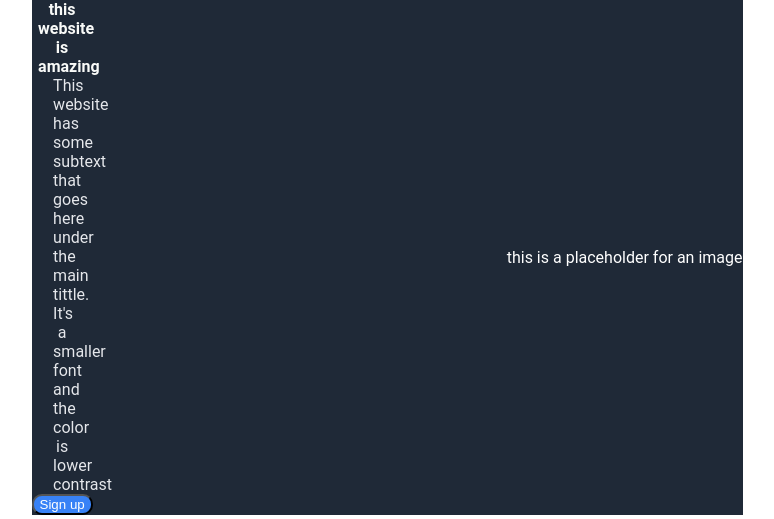
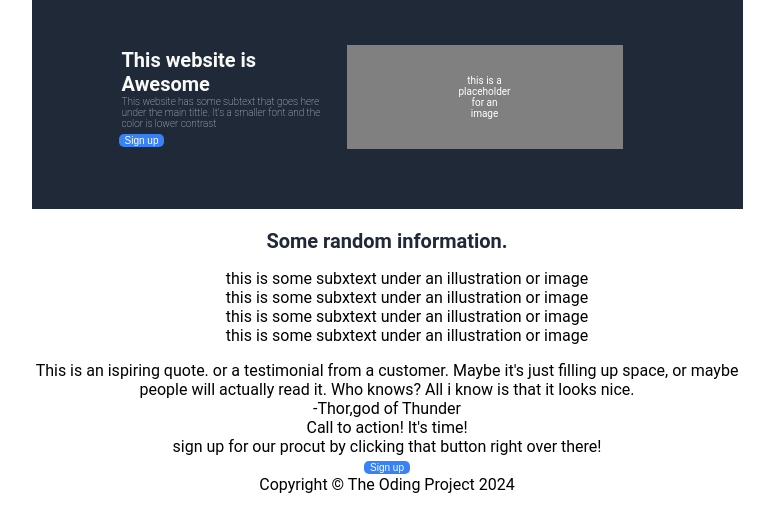
Before and after one commit to dadi1/odin-flexbox, a plain HTML site: page index.html in a window 1280 px wide. Shown: the part 51-570 px from the top of the page, without its empty margins (253-1027 px from the left). Drawn offline with Linux system fonts and the light colour scheme.

Commit message:
intro done

```diff
--- a/index.html
+++ b/index.html
@@ -17,11 +17,11 @@
             </div>
             <div class="intro">
                 <div class="text">
-                    <div class="main-text">this website is amazing</div>
+                    <div class="main-text">This website is Awesome</div>
                     <div class="sub-text">This website has some subtext that goes here under the main tittle. It's a smaller font and the color is lower contrast</div>
                     <button class="button1">Sign up</button>
                 </div>
-                <div class="intro-image-message">this is a placeholder for an image</div>
+                <div id="noimage">this is a placeholder for an image</div>
             </div>
             <div class="main">
                 <div class="main-tittle">Some random information.</div>
--- a/styles.css
+++ b/styles.css
@@ -30,7 +30,7 @@ body{
     color:#f9f9f9;
     text-decoration: none;
     gap: 15px;
-    margin-right: 90px;
+    margin-right: 120px;
 }
 
 ul{
@@ -48,35 +48,56 @@ li {
     margin-bottom: 10px;
     align-items: center;
     justify-content: space-between;
+    padding-bottom:60px;
 }
 
 .text{
+    margin-left: 90px;
     display:flex;
     flex-direction: column;
     align-items: center;
+    margin-right:25px;
+    text-align:left;
+    margin-top:45px;
 }
 
 .main-text{
-    width: 48px;
+    font-size: 20px;
     font-weight: bold;
-    color:#F9FAF8
+    color:#F9FAF8;
+    width:200px;
 }
 
 .sub-text{
-    width: 18px;
+    font-size: 10px;
     color:#e5e7eb;
+    font-weight: lighter;
+}
+
+.button1{
+    margin-left: -160px;
+    margin-top: 5px;
 }
 
 button{
     background-color:#3882f6 ;
+    font-size: 10px;
     color:white;
-    border-radius: 10px;
+    border-radius: 5px;
     margin:0;
+    border-bottom: none;
+    border-top: none;
+    border-left: none;
+    border-right: none;
 }
 
-.intro-image-message{
+#noimage {
     color:white;
-    padding-block:grey;
+    background-color:grey;
+    margin-right:120px;
+    font-size:10px;
+    padding: 30px 110px;
+    margin-top:45px;
 }
 
 .main{
@@ -84,11 +105,12 @@ button{
     display:flex;
     flex-direction: column;
     align-items: center;
+    margin-top:20px;
 }
 
 .main-tittle{
-    font-size: 36px;
-    font-weight: extra-bold;
+    font-size: 20px;
+    font-weight: bold;
     color: #1f2937;
 }
 
```
